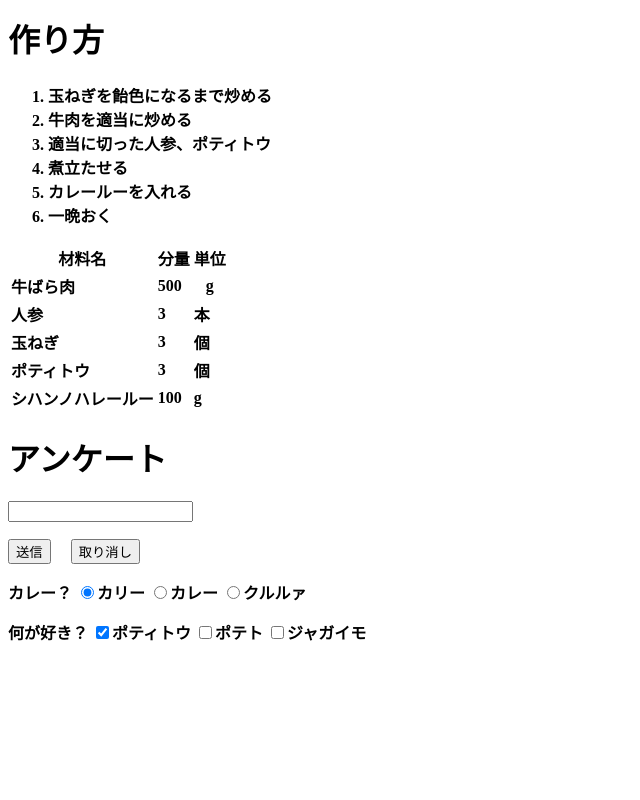
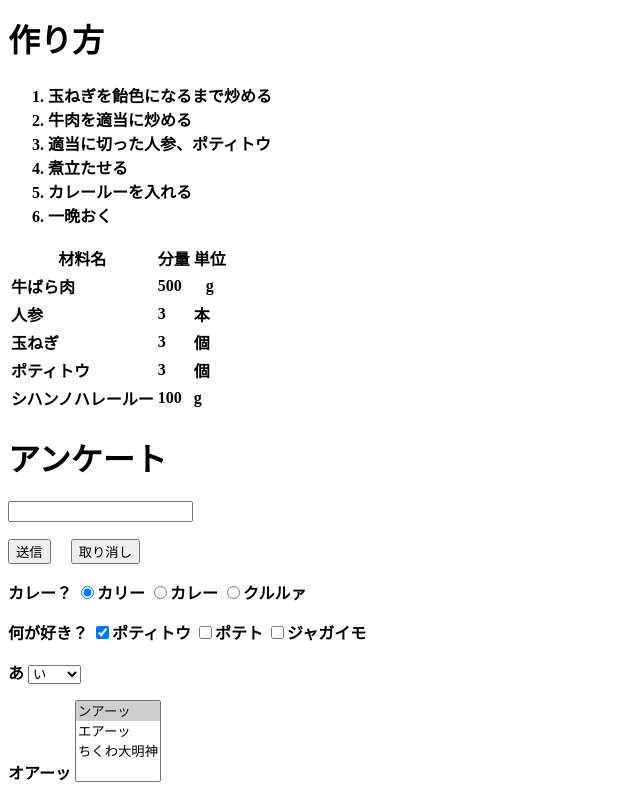
Before and after one commit to ntasoon1216/2016web1-5, a plain HTML site: page index.html in a window 1280 px wide. Shown: the part 709-1509 px from the top of the page, without its empty margins (0-640 px from the left). Before the commit the page ends 1369 px from the top, so only its background shows below. Drawn offline with Linux system fonts and the light colour scheme.

Commit message:
Update index.html

```diff
--- a/index.html
+++ b/index.html
@@ -59,4 +59,16 @@
      <input type="checkbox" name="input11" value="beeeef">ポテト
      <input type="checkbox" name="input11" value="beeeeeef">ジャガイモ
    </p>
+   <p>あ
+   <select name="input13">
+     <option value="beef">い
+     <option value="beeeef">う
+     <opiton value="beeeeeef"selected>え
+    </select></p>
+    <p>オアーッ
+    <select name="input14" multiple>
+      <option value="beef" selected>ンアーッ
+      <option value="beeeef" serected>エアーッ
+      <option value="beeeeeef" serected>ちくわ大明神
+    </select> </p>
 </body>
```
